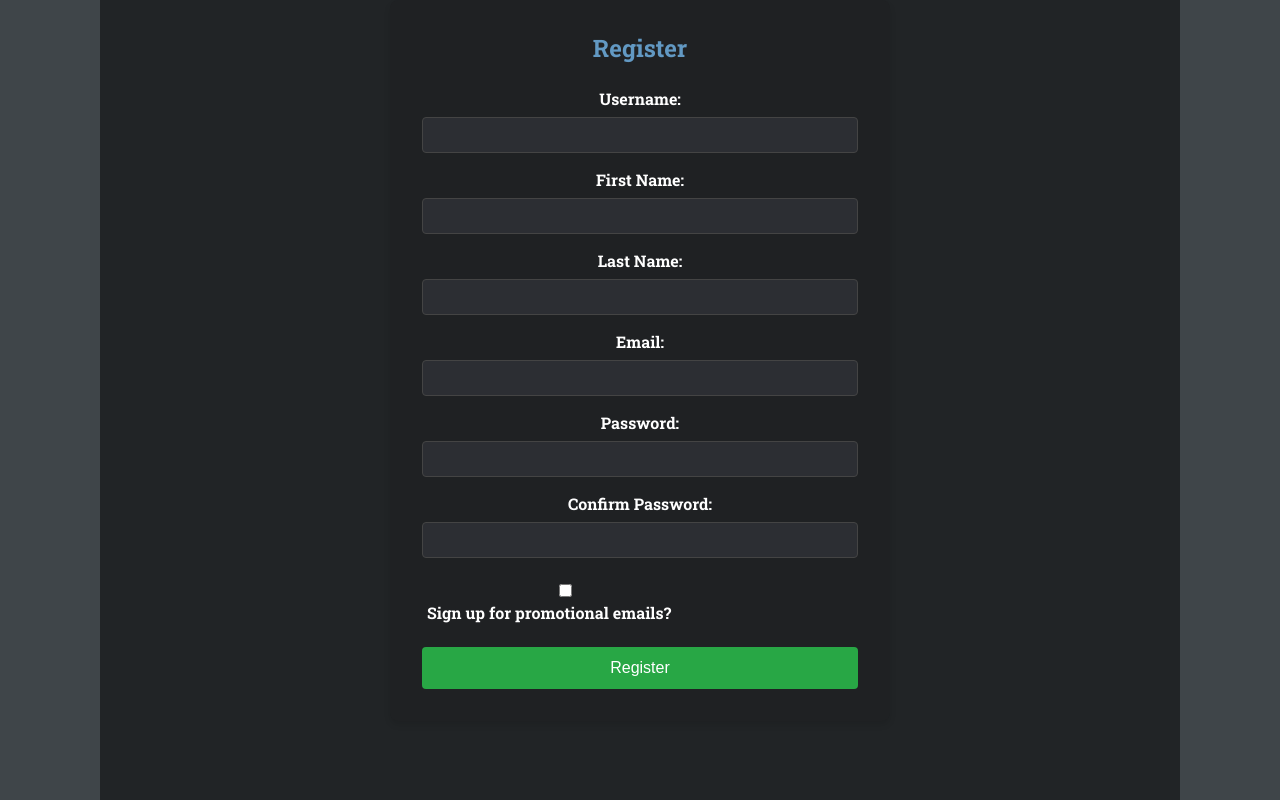
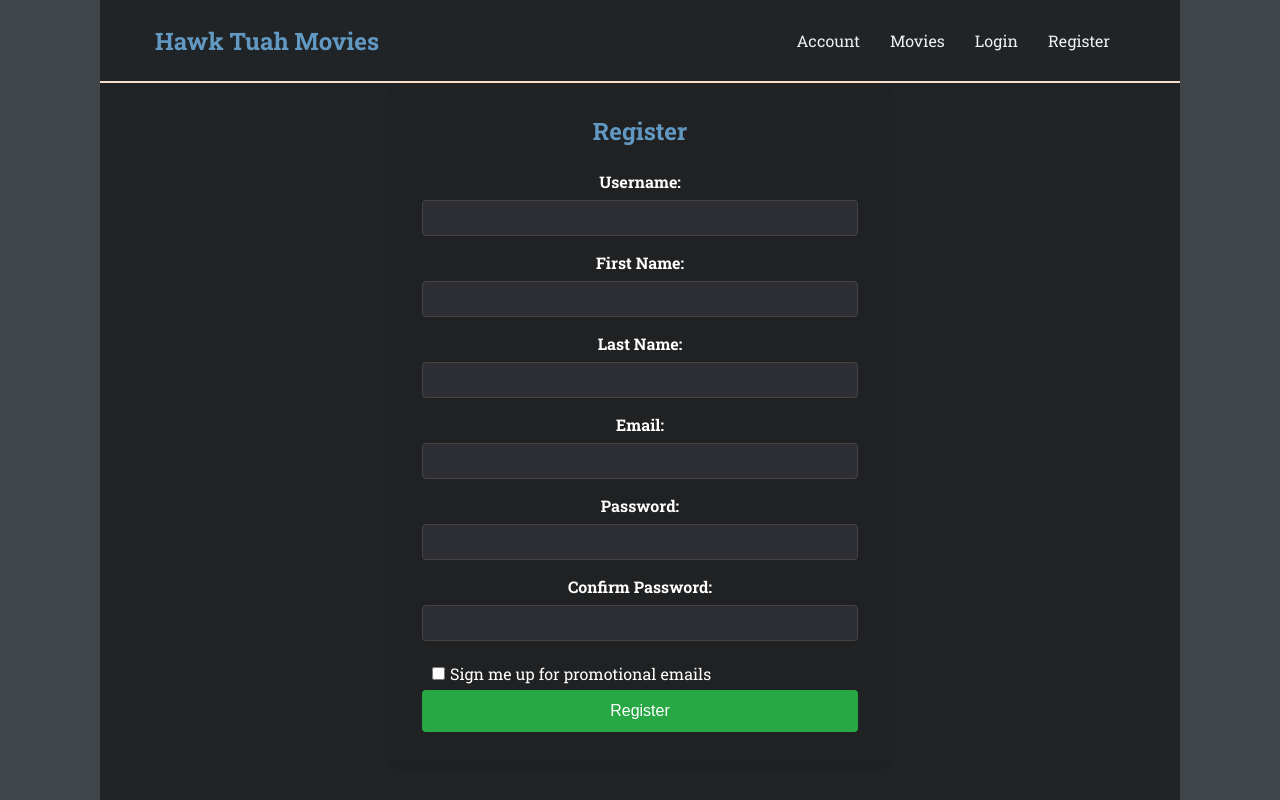
Before and after one commit to fchowdhury0/tuah-tuah-movies, a React (Create React App) app: page /register in a window 1280 px wide. Built offline with nearby package versions, Linux system fonts and the light colour scheme.

Commit message:
Added NavBar to Login and Register
- not able to conditionally render Logout and Login/Register items
- need a way to reliably find if a user is logged in

```diff
--- a/src/App.scss
+++ b/src/App.scss
@@ -29,6 +29,7 @@ html, body {
   border-right: 100px solid #3f4549; /* Add right border */
   overflow: hidden; /* Prevent overflow */
   position: relative; /* Ensure positioned elements are contained */
+  flex-shrink: 3;
 }
 .admin-main {
   width: 100%;
--- a/src/components/NavBar/navbar.jsx
+++ b/src/components/NavBar/navbar.jsx
@@ -20,13 +20,14 @@ const NavBar = () => {
     status: false,
     isSubscribed: false
   });
-
+  console.log("decodedToken: " + decodedToken)
   const fetchUserToken = async () => {
     try {
       const token = (sessionStorage.getItem('token') || localStorage.getItem('token'));
       if (token) {
         const decoded = jwtDecode(token); // Decode the token
         setDecodedToken(decoded);
+        console.log("decodedToken: " + decodedToken)
         setUsername(decoded.sub); // Set the username from the decoded token
         console.log(decoded.sub);
       }
@@ -35,7 +36,7 @@ const NavBar = () => {
       setLoading(false);
     }
   };
-
+  console.log("decodedToken: " + decodedToken)
   const loadUser = async () => {
     try {
       const result = await axios.get(`http://localhost:8080/api/user?username=${encodeURIComponent(username)}`);
@@ -57,7 +58,7 @@ const NavBar = () => {
       loadUser();
     }
   }, [username]); // Depend on username to trigger loadUser
-
+  console.log("decodedToken: " + decodedToken)
   return (
     <div className="navbar">
       <div className="logo">
@@ -66,9 +67,17 @@ const NavBar = () => {
       <div className="links">
         <Link to="/editprofile" className="links">Account</Link>
         <Link to="/home" className="links">Movies</Link>
+        {decodedToken === null && (
+          <>
             <Link to="/login" className="links">Login</Link>
             <Link to="/register" className="links">Register</Link>
+          </>
+        )}
+        {decodedToken && (
+          <>
             <Link to="/logout" className="links">Logout</Link>
+          </>
+        )}
       </div>
     </div>
   );
--- a/src/pages/BookMovie/BookMovie.jsx
+++ b/src/pages/BookMovie/BookMovie.jsx
@@ -13,7 +13,10 @@ const BookMovie = () => {
     showtimes: ['12:00 PM', '2:30 PM', '5:00 PM', '7:30 PM'],
     availableSeats: Array.from({ length: 50 }, (_, i) => `Seat ${i + 1}`),
   });
-
+  const [activeButton, setActiveButton]= useState(null);
+  const handleButtonClick = (buttonId) => {
+    setActiveButton(buttonId);
+  };
   const [selectedSeats, setSelectedSeats] = useState([]);
   const [selectedShowtime, setSelectedShowtime] = useState('');
   const navigate = useNavigate();
@@ -30,12 +33,12 @@ const BookMovie = () => {
   };
 
   return (
-    <div className="container">
-	<NavBar />
-	<div className="book-movie">
+    <div>
+      <NavBar />
+      <div className="book-movie">
         <div className="movie-detail">
           <div className="movie-poster">
-          <img src={currentMovie.posterUrl} alt={`${currentMovie.title} Poster`} />
+            <img src={currentMovie.posterUrl} alt={`${currentMovie.title} Poster`} />
           </div>
 
           <div className="movie-text">
@@ -49,7 +52,7 @@ const BookMovie = () => {
           <ul style={{ listStyleType: 'none', padding: 0 }}>
             {movie.showtimes.map((time, index) => (
               <li key={index}>
-                <button onClick={() => setSelectedShowtime(time)}>{time}</button>
+                <button className="showtime-button" onClick={() => setSelectedShowtime(time)}>{time}</button>
 
               </li>
             ))}
--- a/src/pages/BookMovie/BookMovie.scss
+++ b/src/pages/BookMovie/BookMovie.scss
@@ -1,10 +1,26 @@
 .book-movie {
   display: flex;
   justify-content: space-between;
-  height: 100vh; /* Full viewport height */
-  width: 100vw; /* Full viewport width */
+  height: 100vh;
+  /* Full viewport height */
+  width: 100vw;
+  /* Full viewport width */
   overflow: hidden;
   align-items: center;
+
+  li {
+    .showtime-button {
+      border: none;
+      padding: 10px 20px;
+      cursor: pointer;
+      transition: background-color 0.3s ease;
+      /* Smooth transition for background color */
+    }
+
+    .showtime-button:focus {
+      background-color: rgb(255, 0, 0);
+    }
+  }
 
   .movie-detail {
     color: white;
@@ -16,8 +32,10 @@
     .movie-poster {
       width: 300px;
       height: 450px;
-      object-fit: cover; /* Ensures the poster image covers the entire area without distortion */
+      object-fit: cover;
+      /* Ensures the poster image covers the entire area without distortion */
     }
+
     .movie-text {
       display: flex;
       flex-direction: column;
@@ -30,6 +48,7 @@
 
     }
   }
+
   .showtimes {
     color: white;
     flex: 1;
--- a/src/pages/EditProfile/EditProfile.jsx
+++ b/src/pages/EditProfile/EditProfile.jsx
@@ -20,7 +20,7 @@ const EditProfile = () => {
     lastName: "",
     role: "",
     status: false,
-//    isSubscribed: false
+//   isSubscribed: false
   });
 
     const [username, setUsername] = useState();
@@ -227,7 +227,7 @@ const EditProfile = () => {
 			</div>
 		    </form>
 		    <div className="save-button">
-			<button onClick={handleEditProfile}type="submit">Save</button>
+			<button onClick={handleEditProfile} type="submit">Save</button>
 		    </div>
 		</div>
 	    )}
--- a/src/pages/Home/Home.jsx
+++ b/src/pages/Home/Home.jsx
@@ -96,8 +96,9 @@ const Home = () => {
   const comingSoon = movies.filter(movie => movie.status === 'Coming Soon');
 
   return (
+    <div>
+      <NavBar/>
       <div className="app">
-	  <NavBar />
         {/* Search Bar */}
         <div className="search">
           <form onSubmit={handleSearch} style={{ display: 'flex', width: '100%' }}>
@@ -141,6 +142,7 @@ const Home = () => {
           </div>
         </section>
       </div>
+    </div>
   );
 };
 
--- a/src/pages/Login/Login.jsx
+++ b/src/pages/Login/Login.jsx
@@ -3,6 +3,8 @@ import React, { useState, useEffect } from 'react';
 import { Link, useNavigate } from 'react-router-dom';
 import { jwtDecode } from 'jwt-decode'; // Make sure to import jwtDecode
 import './Login.scss';
+import NavBar from '../../components/NavBar/navbar.jsx';
+
 
 const Login = () => {
   const [userStatus, setUserStatus] = useState({
@@ -112,6 +114,8 @@ const Login = () => {
   };
 
   return (
+    <div>
+      <NavBar />
       <div className="login-page">
         <div className="login-container">
           <h2 className="login-title">Login</h2>
@@ -182,6 +186,7 @@ const Login = () => {
           </form>
         </div>
       </div>
+    </div>
   );
 };
 
--- a/src/pages/Register/Register.jsx
+++ b/src/pages/Register/Register.jsx
@@ -4,6 +4,7 @@ import { React, useState } from 'react';
 import { useNavigate } from 'react-router-dom';
 import * as Yup from 'yup';
 import './Register.scss';
+import NavBar from '../../components/NavBar/navbar.jsx';
 
 const Register = () => {
   const navigate = useNavigate();
@@ -85,6 +86,8 @@ const Register = () => {
   }
 
   return (
+    <div>
+      <NavBar/>
       <div className="register-container">
         <h2>Register</h2>
         <form onSubmit={formik.handleSubmit} noValidate>
@@ -179,7 +182,7 @@ const Register = () => {
           </div>
 
           {/* Promotions Checkbox */}
-        <div className="form-group promotions">
+          <div className="promotions">
             <label htmlFor="isSubscribed">
               <input
                 id="isSubscribed"
@@ -189,7 +192,7 @@ const Register = () => {
                 onChange={handlePromotions}
                 className="promotion-checkbox"
               />
-            Sign up for promotional emails?
+              Sign me up for promotional emails
             </label>
           </div>
 
@@ -201,6 +204,7 @@ const Register = () => {
           </button>
         </form>
       </div>
+    </div>
   );
 };
 
--- a/src/pages/Register/Register.scss
+++ b/src/pages/Register/Register.scss
@@ -19,15 +19,16 @@
   .promotions {
     color: white;
     display: flex;
+    flex-direction: row;
     margin: 5px;
-    align-items: flex-start;
-    justify-content: space-around;
 
     .promotion-checkbox {
       margin: 5px;
     }
 
   }
+
+
 
   form {
     display: flex;
@@ -64,6 +65,8 @@
         margin-top: 0.25rem;
         font-size: 0.875rem;
       }
+
+
     }
 
     /* Submit Button */
```
Lines whose indentation alone changed are shown as unchanged.
